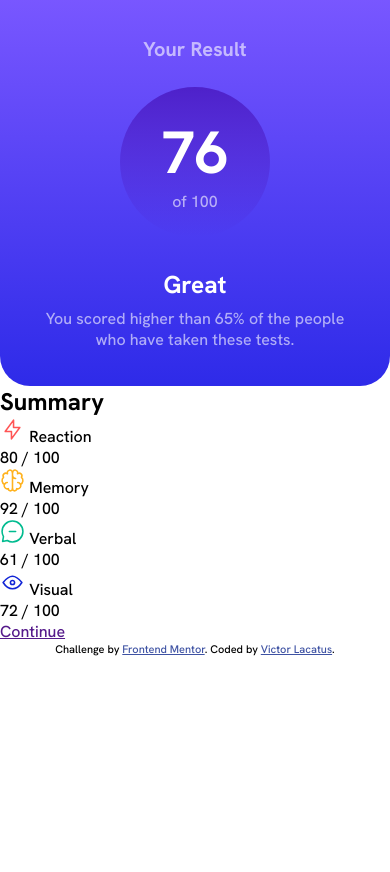
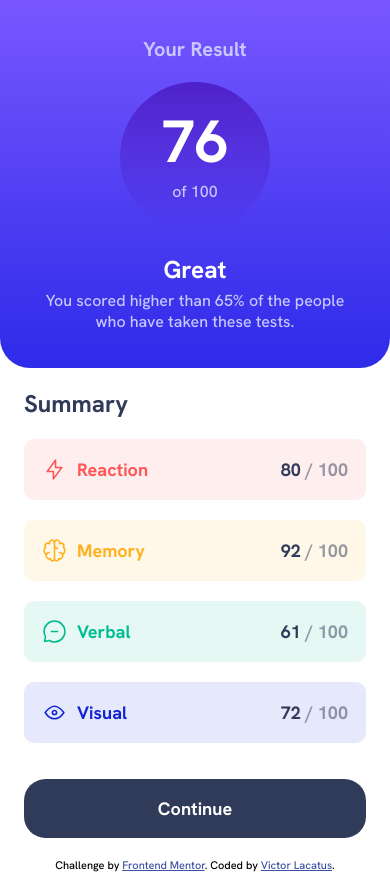
Before and after one commit to georgevictor90/results-summary-component, a plain HTML site: page index.html in a window 390 px wide. Before the commit the page ends 844 px from the top, so only its background shows below. Drawn offline with Linux system fonts and the light colour scheme.

Commit message:
style summary-info section, finish mobile styling

```diff
--- a/style.css
+++ b/style.css
@@ -18,10 +18,17 @@
 
 :root {
   /* ### Primary */
-  --light-red: hsl(0, 100%, 67%);
-  --orange-yellow: hsl(39, 100%, 56%);
-  --green-teal: hsl(166, 100%, 37%);
-  --cobalt-blue: hsl(234, 85%, 45%);
+  --light-red-hsl: 0, 100%, 67%;
+  --light-red: hsl(var(--light-red-hsl));
+
+  --orange-yellow-hsl: 39, 100%, 56%;
+  --orange-yellow: hsl(var(--orange-yellow-hsl));
+
+  --green-teal-hsl: 166, 100%, 37%;
+  --green-teal: hsl(var(--green-teal-hsl));
+
+  --cobalt-blue-hsl: 234, 85%, 45%;
+  --cobalt-blue: hsl(var(--cobalt-blue-hsl));
 
   /* ## Gradients */
   /* ### Background */
@@ -36,9 +43,14 @@
   --white-hsl: 0, 0%, 100%;
   --white: hsl(var(--white-hsl));
 
-  --pale-blue: hsl(221, 100%, 96%);
-  --light-lavender: hsl(241, 100%, 89%);
-  --dark-gray-blue: hsl(224, 30%, 27%);
+  --pale-blue-hsl: 221, 100%, 96%;
+  --pale-blue: hsl(var(--pale-blue-hsl));
+
+  --light-lavender-hsl: 241, 100%, 89%;
+  --light-lavender: hsl(var(--light-lavender-hsl));
+
+  --dark-gray-hsl: 224, 30%, 27%;
+  --dark-gray-blue: hsl(var(--dark-gray-hsl));
 
   /* Typography */
   /* 10px */
@@ -72,7 +84,7 @@ body {
 .score-title,
 .score-description,
 .score-range {
-  color: hsla(var(--white-hsl), 0.6);
+  color: var(--light-lavender);
 }
 
 .score-title {
@@ -84,7 +96,7 @@ body {
   flex-direction: column;
   align-items: center;
   justify-content: center;
-  margin: 2.5rem auto 0;
+  margin: 2rem auto 0;
   width: 150px;
   aspect-ratio: 1;
   border-radius: 50%;
@@ -98,14 +110,126 @@ body {
 .score-value {
   font-size: 5.96rem;
   font-weight: 800;
+  line-height: 1;
 }
 
 .score-assesment {
-  margin-top: 3.2rem;
+  margin-top: 2.2rem;
   font-size: 2.441rem;
   font-weight: 700;
 }
 
+.score-range {
+  margin-top: 1rem;
+}
+
 .score-description {
-  margin-top: 0.8rem;
+  margin-top: 0.5rem;
 }
+
+.summary-info {
+  padding: 2rem 2.4rem;
+}
+
+.summary-title {
+  color: var(--dark-gray-blue);
+}
+
+.summary-scores-list {
+  display: flex;
+  margin-top: 2rem;
+  flex-direction: column;
+  gap: 2rem;
+  list-style: none;
+  font-size: 1.8rem;
+  font-weight: 700;
+}
+
+.summary-scores-list li {
+  display: flex;
+  justify-content: space-between;
+  align-items: center;
+  padding: 1em;
+  border-radius: 1rem;
+}
+
+.skill-title {
+  display: flex;
+  align-items: center;
+  gap: 1rem;
+}
+
+.skill-icon {
+  width: 25px;
+}
+
+.skill-score {
+  font-weight: 800;
+}
+
+.reaction {
+  background-color: hsla(var(--light-red-hsl), 0.1);
+}
+
+.memory {
+  background-color: hsla(var(--orange-yellow-hsl), 0.1);
+}
+
+.verbal {
+  background-color: hsla(var(--green-teal-hsl), 0.1);
+}
+
+.visual {
+  background-color: hsla(var(--cobalt-blue-hsl), 0.1);
+}
+
+.skill-name-reaction {
+  color: var(--light-red);
+}
+.skill-name-memory {
+  color: var(--orange-yellow);
+}
+.skill-name-verbal {
+  color: var(--green-teal);
+}
+.skill-name-visual {
+  color: var(--cobalt-blue);
+}
+
+.skill-score > span:first-child {
+  color: var(--dark-gray-blue);
+}
+
+.skill-score > span:last-child {
+  color: hsla(var(--dark-gray-hsl), 0.5);
+}
+
+a.continue:link,
+a.continue:visited {
+  display: inline-block;
+  text-align: center;
+  text-decoration: none;
+  background-color: var(--dark-gray-blue);
+  margin-top: 3.6rem;
+  color: var(--white);
+  font-size: 1.8rem;
+  font-weight: 800;
+  width: 100%;
+  padding: 1em;
+  border: none;
+  border-radius: 1.2em;
+  touch-action: auto;
+}
+
+a.continue:hover,
+a.continue:focus {
+  background-image: linear-gradient(
+    var(--light-slate-blue),
+    var(--light-royal-blue)
+  );
+}
+
+a.continue:focus-visible {
+  outline: 5px dashed orangered;
+  outline-offset: 5px;
+}
```
